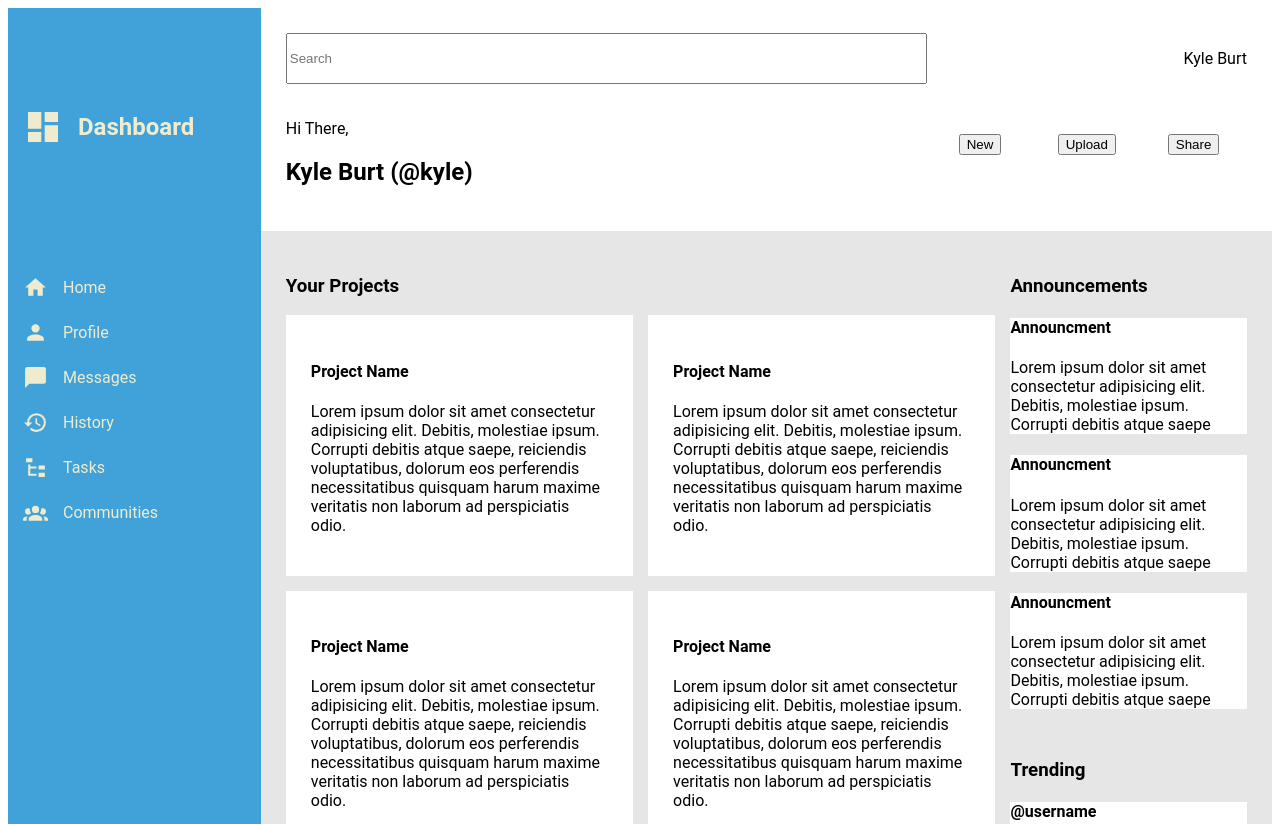
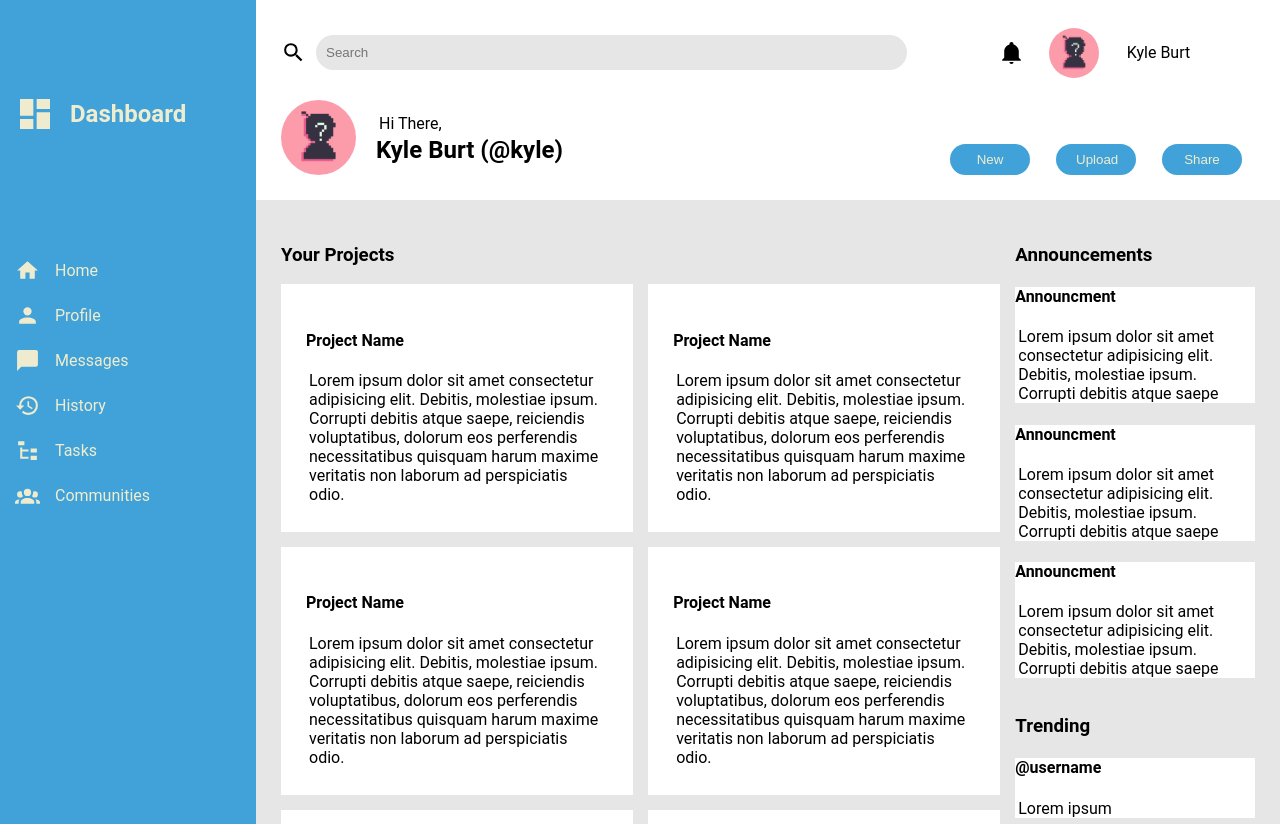
Before and after one commit to kyle2burt/adminDashboard, a plain HTML site: page index.html in a window 1280 px wide. Shown: the top 824 px of the page. Drawn offline with Linux system fonts and the light colour scheme.

Commit message:
Add header icons and styles

```diff
--- a/index.html
+++ b/index.html
@@ -53,14 +53,20 @@
             </ul>
         </div>
         <div class="header">
-            <input type="text" placeholder="Search">
+            <div class="search">
+                <img src="icons/magnify.svg" alt="search-icon" width="25px">
+                <input type="text" placeholder="Search">
+            </div>
             <div class="welcome">
-                <img>
-                <p>Hi There,</p>
-                <h2>Kyle Burt (@kyle)</h2>
+                <img src="images/icon1.png" alt="profile-icon" width="75px" height="75px">
+                <div>
+                    <p>Hi There,</p>
+                    <h2>Kyle Burt (@kyle)</h2>
+                </div>
             </div>
             <div class="profile">
-                <img>
+                <img src="icons/bell.svg" alt="bell-icon" width="25px">
+                <img src="images/icon1.png" alt="profile-icon" width="50px">
                 <p>Kyle Burt</p>
             </div>
             <ul class="buttons">
--- a/styles.css
+++ b/styles.css
@@ -3,11 +3,13 @@
     --white: #F0EDCF;
     --lightblue: #40A2D8;
     --darkblue: #0B60B0;
+    --lightgray: #e6e6e6;
 }
 body {
     display: grid;
     grid-template-columns: 1fr 4fr;
     font-family: 'Roboto', sans-serif;
+    margin: 0;
 }
 .icon {
     filter: invert(95%) sepia(13%) saturate(367%) hue-rotate(4deg) brightness(97%) contrast(95%);
@@ -15,6 +17,12 @@ body {
 h1 {
     margin: 0;
     font-size: x-large;
+}
+h2 {
+    margin: 0;
+}
+p {
+    margin: 3px;
 }
 ul {
     list-style: none;
@@ -42,26 +50,59 @@ ul {
     display: grid;
     grid-template-columns: 2fr 1fr;
     padding: 25px;
+    gap: 20px;
+}
+.header .search {
+    display: flex;
+    align-items: center;
+    justify-content: space-between;
+}
+.header .search input {
+    flex: 1;
+    padding: 10px;
+    margin: 10px;
+    border: none;
+    border-radius: 20px;
+    background-color: var(--lightgray);
 }
 .header > .welcome {
     grid-row-start: 2;
+    display: flex;
+    align-items: center;
+    gap: 20px;
+}
+.header .welcome img {
+    border-radius: 40px;
 }
 .header > .profile {
-    display: grid;
-    justify-items: end;
+    display: flex;
+    justify-content: center;
+    align-items: center;
+    gap: 25px;
+}
+.header .profile img {
+    border-radius: 25px;
 }
 .header > .buttons {
     display: grid;
     grid-template-columns: repeat(3, 2fr);
     justify-items: center;
-    align-items: center;
+    align-items: end;
+}
+.header .buttons button {
+    color: var(--white);
+    background-color: var(--lightblue);
+    border: none;
+    border-radius: 20px;
+    padding: 8px 20px;
+    width: 5rem;
 }
 .main {
     display: grid;
     grid-template-columns: 3fr 1fr;
     grid-template-rows: 1fr 1fr;
     gap: 15px;
-    background-color: #e6e6e6;
+    background-color: var(--lightgray);
     padding: 25px;
 }
 .projects {
```
Also changed, not shown: icons/bell.svg (added), icons/magnify.svg (added), images/icon1.png (added), images/icon2.jpg (added), images/icon3.jpg (added), images/icon4.jpeg (added).
